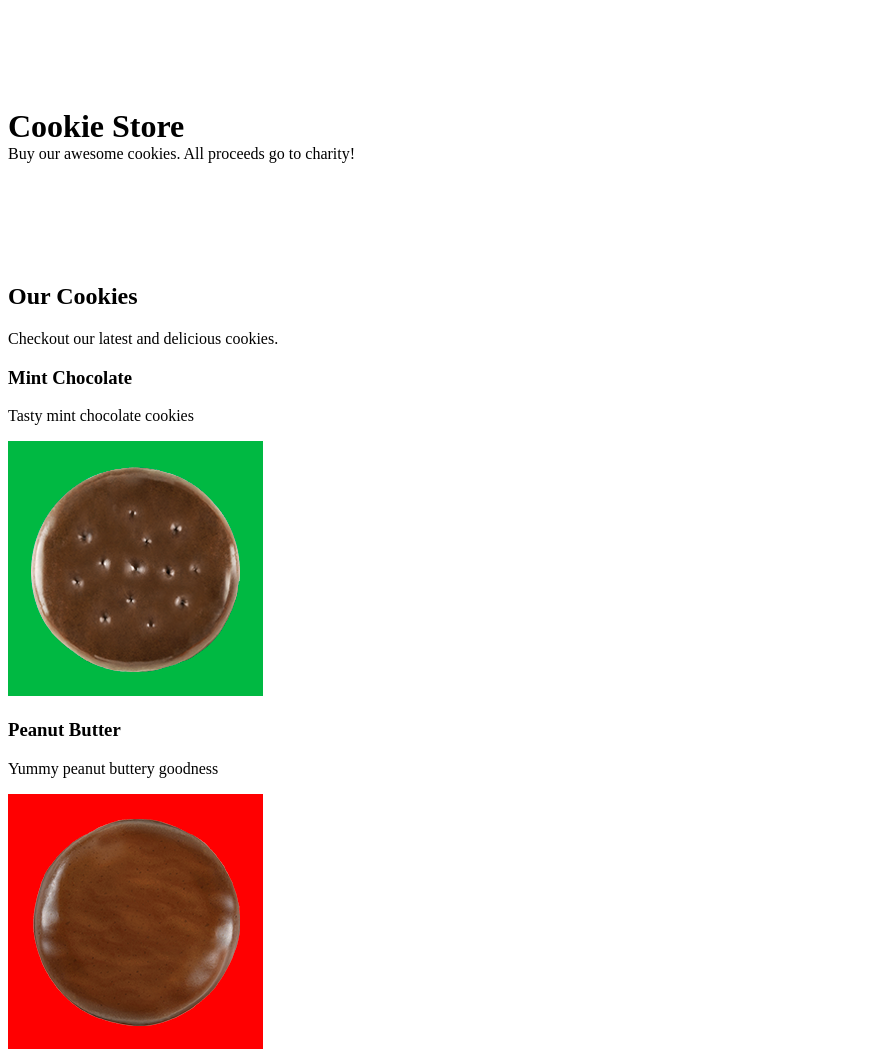
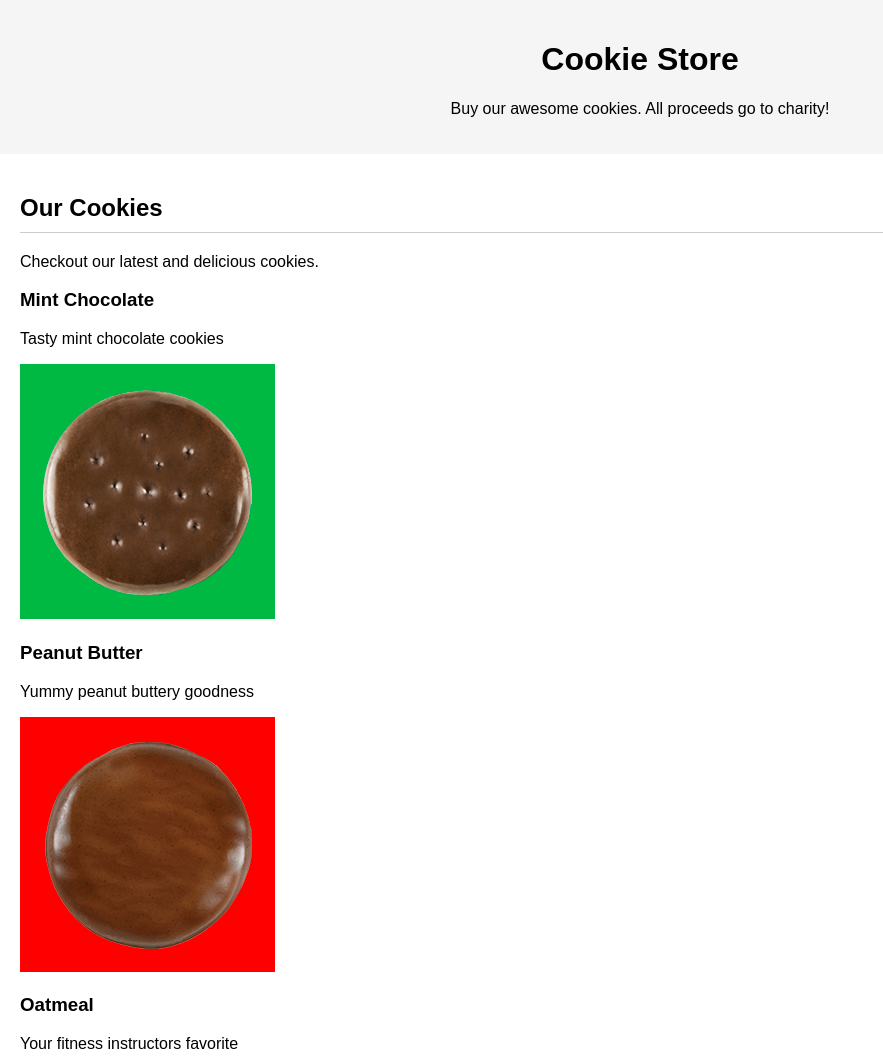
Before and after one commit to CUNYTechPrep/lab-bootstrap-5.2, a plain HTML site: page index.html in a window 1280 px wide. Shown: the top 1056 px of the page, without its empty margins (0-883 px from the left). Drawn offline with Linux system fonts and the light colour scheme; files that its build step writes are made by us from their sources.

Commit message:
Update styles.css

```diff
--- a/css/styles.css
+++ b/css/styles.css
@@ -1,11 +1,31 @@
-/* Custom styles */
-header {
-    padding: 100px 0;  /* Adjust this value to change the height of your header */
-    background: url('path_to_your_image.jpg') center center no-repeat;
-    background-size: cover;
+body {
+    font-family: Arial, sans-serif;
+    margin: 0;
+    padding: 0;
 }
 
-/* Remove default margins from h1 and p within header */
-header h1, header p {
-    margin: 0;
+header {
+    background-color: #f5f5f5;
+    padding: 20px;
+    text-align: center;
 }
+
+main {
+    padding: 20px;
+}
+
+img {
+    max-width: 100%;
+    height: auto;
+}
+
+footer {
+    background-color: #f5f5f5;
+    padding: 20px;
+    text-align: center;
+}
+
+h2 {
+    border-bottom: 1px solid #ccc;
+    padding-bottom: 10px;
+}
```
